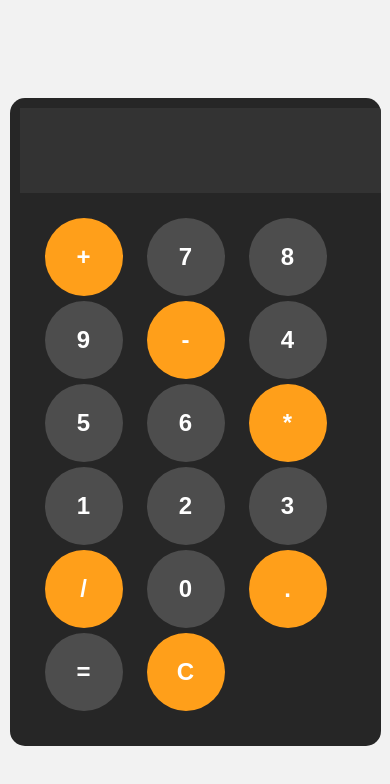
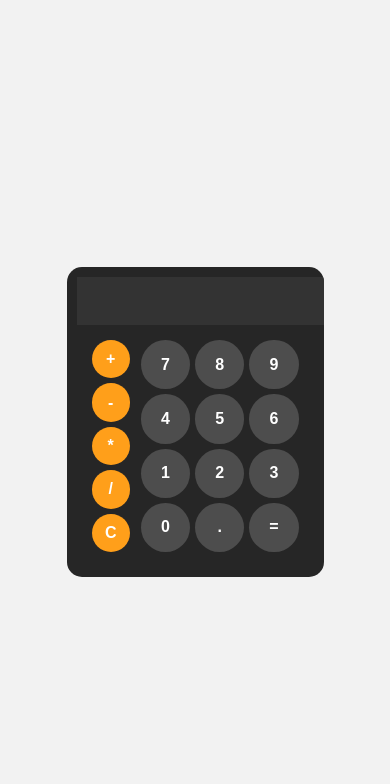
Before and after one commit to Pjakkula22/calcApp, a plain HTML site: page index.html in a window 390 px wide. Drawn offline with Linux system fonts and the light colour scheme.

Commit message:
Updated the button responsiveness
Applied grid for the operator buttons and number buttons.

```diff
--- a/index.html
+++ b/index.html
@@ -3,30 +3,37 @@
 <head>
     <meta charset="UTF-8">
     <meta name="viewport" content="width=device-width, initial-scale=1.0">
-    <title>Document</title>
+    <title>Responsive Calculator</title>
     <link rel="stylesheet" href="styles.css">
 </head>
 <body>
     <div id="calculator">
         <input id="display" readonly>
         <div id="keys">
+            <!-- Operators Div -->
+            <div id="operators">
                 <button onclick="appendToDisplay('+')" class="operator-btn">+</button>
+                <button onclick="appendToDisplay('-')" class="operator-btn">-</button>
+                <button onclick="appendToDisplay('*')" class="operator-btn">*</button>
+                <button onclick="appendToDisplay('/')" class="operator-btn">/</button>
+                <button onclick="clearDisplay()" class="operator-btn">C</button>
+            </div>
+
+            <!-- Numbers and Other Buttons -->
+            <div id="numbers">
                 <button onclick="appendToDisplay('7')">7</button>
                 <button onclick="appendToDisplay('8')">8</button>
                 <button onclick="appendToDisplay('9')">9</button>
-            <button onclick="appendToDisplay('-')"class="operator-btn">-</button>
                 <button onclick="appendToDisplay('4')">4</button>
                 <button onclick="appendToDisplay('5')">5</button>
                 <button onclick="appendToDisplay('6')">6</button>
-            <button onclick="appendToDisplay('*')" class="operator-btn">*</button>
                 <button onclick="appendToDisplay('1')">1</button>
                 <button onclick="appendToDisplay('2')">2</button>
                 <button onclick="appendToDisplay('3')">3</button>
-            <button onclick="appendToDisplay('/')" class="operator-btn">/</button>
                 <button onclick="appendToDisplay('0')">0</button>
-            <button onclick="appendToDisplay('.')" class="operator-btn">.</button>
+                <button onclick="appendToDisplay('.')">.</button>
                 <button onclick="calculate()">=</button>
-            <button onclick="clearDisplay()" class="operator-btn">C</button>
+            </div>
         </div>
     </div>
     <script src="index.js"></script>
--- a/index.js
+++ b/index.js
@@ -1,27 +1,27 @@
-//Calculator App
-
+// Append input to the display
 const display = document.getElementById("display");
 
-function appendToDisplay(input){
-    display.value += input;
+function appendToDisplay(input) {
+    if (input === 'C') {
+        clearDisplay();
+    } else {
+        display.value += input;
+    }
 }
- function clearDisplay(){
-    display.value ="";
- }
 
- function calculate() {
+// Clear display
+function clearDisplay() {
+    display.value = "";
+}
+
+// Calculate the result
+function calculate() {
     try {
         const input = display.value;
 
         // Handle division by zero
-        if (/\/0(?!\d)/.test(input)) { // Matches "/0" but not "/0.1"
+        if (/\/0(?!\d)/.test(input)) {
             display.value = "Cannot divide by zero!";
-            return;
-        }
-
-        // Validate input: allow only numbers, operators, and decimal points
-        if (/[^0-9+\-*/. ]/.test(input)) {
-            display.value = "Invalid input!";
             return;
         }
 
--- a/styles.css
+++ b/styles.css
@@ -1,13 +1,14 @@
-body{
-    margin:0;
-    display:flex;
+/* General Layout */
+body {
+    margin: 0;
+    display: flex;
     justify-content: center;
     align-items: center;
     height: 100vh;
-    background-color:hsl(0, 0%, 95%) ;
+    background-color: hsl(0, 0%, 95%);
+}
 
-}
-#calculator{
+#calculator {
     font-family: Arial, sans-serif;
     background-color: hsl(0, 0%, 15%);
     border-radius: 15px;
@@ -15,76 +16,118 @@ body{
     overflow: hidden;
 }
 
-#display{
-    width:100%;
-    padding: 2vw;
-    font-size: 4vw;
+#display {
+    width: 100%;
+    padding: 15px;
+    font-size: 2rem;
+    border: none;
+    color: white;
+    background-color: hsl(0, 0%, 20%);
     text-align: left;
-    border:none;
-    color:white;
-    background-color: hsl(0, 0%, 20%);
+    overflow-wrap: break-word;
+    word-wrap: break-word;
 }
 
-#keys{
+/* Key Layout */
+#keys {
+    display: flex;
+    gap: 10px;
+    padding: 15px;
+}
+
+/* Operators Div */
+#operators {
     display: grid;
-    grid-template-columns: repeat(4, 1fr);
-    gap:10px;
-    padding:25px;
+    grid-template-rows: repeat(5, 1fr); /* Five buttons stacked vertically */
+    gap: 10px;
+    flex: 1;
+}
 
+/* Numbers Div */
+#numbers {
+    display: grid;
+    grid-template-columns: repeat(3, 1fr);
+    gap: 10px;
+    flex: 4;
 }
-button{
-    width:20vw;
-    height:20vw;
-    border-radius: 50px;
-    border:none;
-    background-color:hsl(0, 0%, 30%) ;
-    color:white;
-    font-size: 2.5vw;
+
+/* Button Styles */
+button {
+    width: 100%;
+    aspect-ratio: 1; /* Makes buttons square */
+    border-radius: 50%;
+    border: none;
+    font-size: 1.5rem;
     font-weight: bold;
+    color: white;
+    background-color: hsl(0, 0%, 30%);
     cursor: pointer;
-    padding: 10px;
+    transition: background-color 0.2s ease;
+}
 
-}
-button:hover{
+button:hover {
     background-color: hsl(0, 0%, 40%);
 }
 
-button:active{
+button:active {
     background-color: hsl(0, 0%, 50%);
 }
 
-
-.operator-btn{
+/* Operator Button Styles */
+.operator-btn {
     background-color: hsl(35, 100%, 55%);
 }
-.operator-btn:hover{
+
+.operator-btn:hover {
     background-color: hsl(35, 100%, 65%);
 }
-.operator-btn:action{
-    background-color: hsl(35, 100%, 75%);
-}
-@media(max-width:768px){
-    #calculator{
-        max-width:90%;
-        padding:10px;
+
+/* Responsive Styles */
+@media (max-width: 768px) {
+    #calculator {
+        max-width: 90%;
+        padding: 10px;
     }
-    #display{
-        font-size: 3rem;
-        padding:15px;
+
+    #display {
+        font-size: 1.5rem;
     }
-    button{
-        width:20vw;
-        height:20vw;
-        font-size: 2rem;
+
+    button {
+        font-size: 1.25rem;
+    }
+
+    #numbers {
+        grid-template-columns: repeat(3, 1fr);
     }
 }
-@media(max-width:480px){
-    #keys{
-        grid-template-columns: repeat(3,1fr);
-        gap:5px;
+
+@media (max-width: 480px) {
+    #calculator {
+        max-width: 90%;
+        padding: 10px;
     }
-    button{
-        padding: 5px;
-        font-size: 1.5rem;
+
+    #keys {
+        flex-direction: row;
+    }
+
+    #operators {
+        flex-direction: row;
+        gap: 5px;
+        justify-content: space-between;
+    }
+
+    #numbers {
+        grid-template-columns: repeat(3, 1fr);
+        gap: 5px;
+    }
+
+    button {
+        font-size: 1rem;
+    }
+
+    #display {
+        font-size: 1rem;
     }
 }
```
Lines whose indentation alone changed are shown as unchanged.
